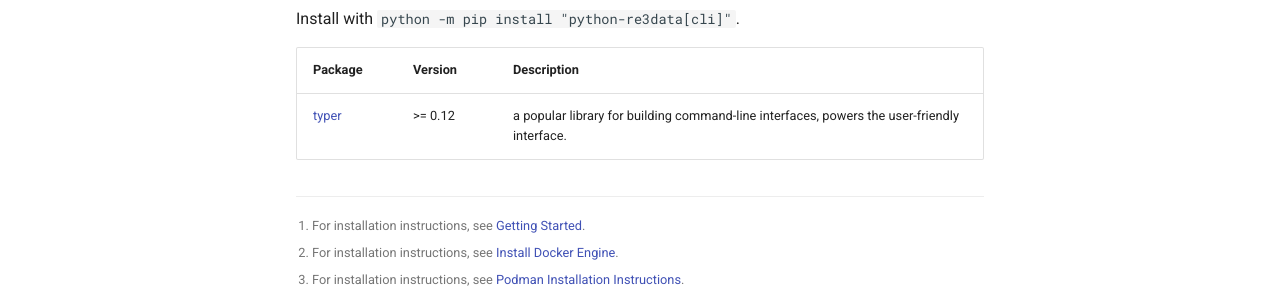
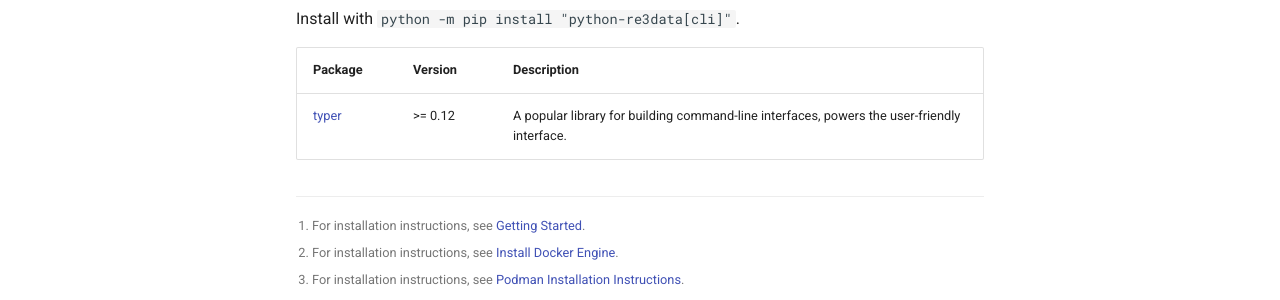
Before and after one commit to afuetterer/python-re3data, an MkDocs documentation site: the page built from docs/src/install.md, in a window 1280 px wide and 900 px high, scrolled down 2382 px. Shown: the part 443-743 px from the top of the window. Built offline with MkDocs 1.6.1 and Material for MkDocs 9.7.7, drawn with Linux system fonts in a browser that asks for light colours; comment, search, counter and statistics services are not loaded; the version menu is left out.

Commit message:
chore: fix typos (#164)
Fixes #163

```diff
--- a/docs/src/install.md
+++ b/docs/src/install.md
@@ -127,7 +127,7 @@ Install with `python -m pip install "python-re3data[cli]"`.
 
 | Package                                    | Version | Description                                                                                 |
 | ------------------------------------------ | ------- | ------------------------------------------------------------------------------------------- |
-| [typer](https://github.com/tiangolo/typer) | >= 0.12 | a popular library for building command-line interfaces, powers the user-friendly interface. |
+| [typer](https://github.com/tiangolo/typer) | >= 0.12 | A popular library for building command-line interfaces, powers the user-friendly interface. |
 
 <!---
 This installation guide is adapted from these sources:
```
Also changed, not shown: .github/CONTRIBUTING.md.
